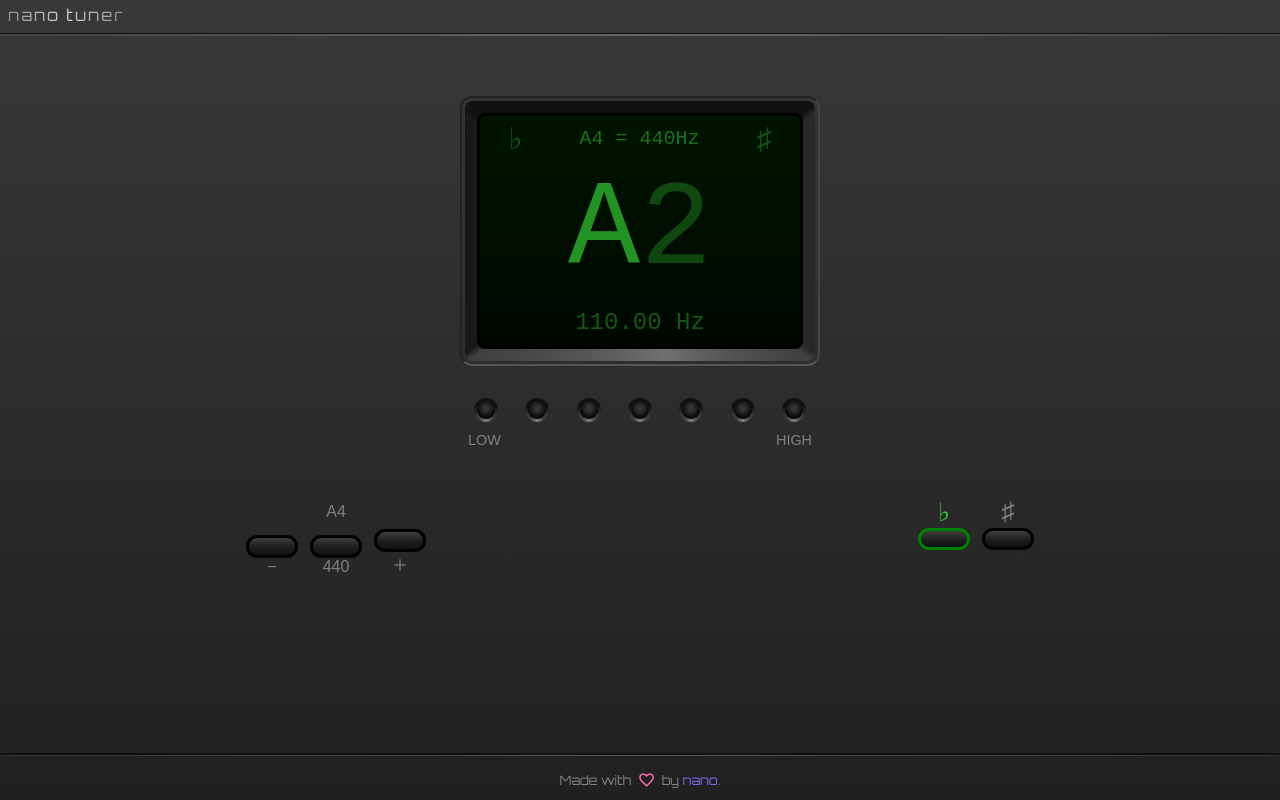
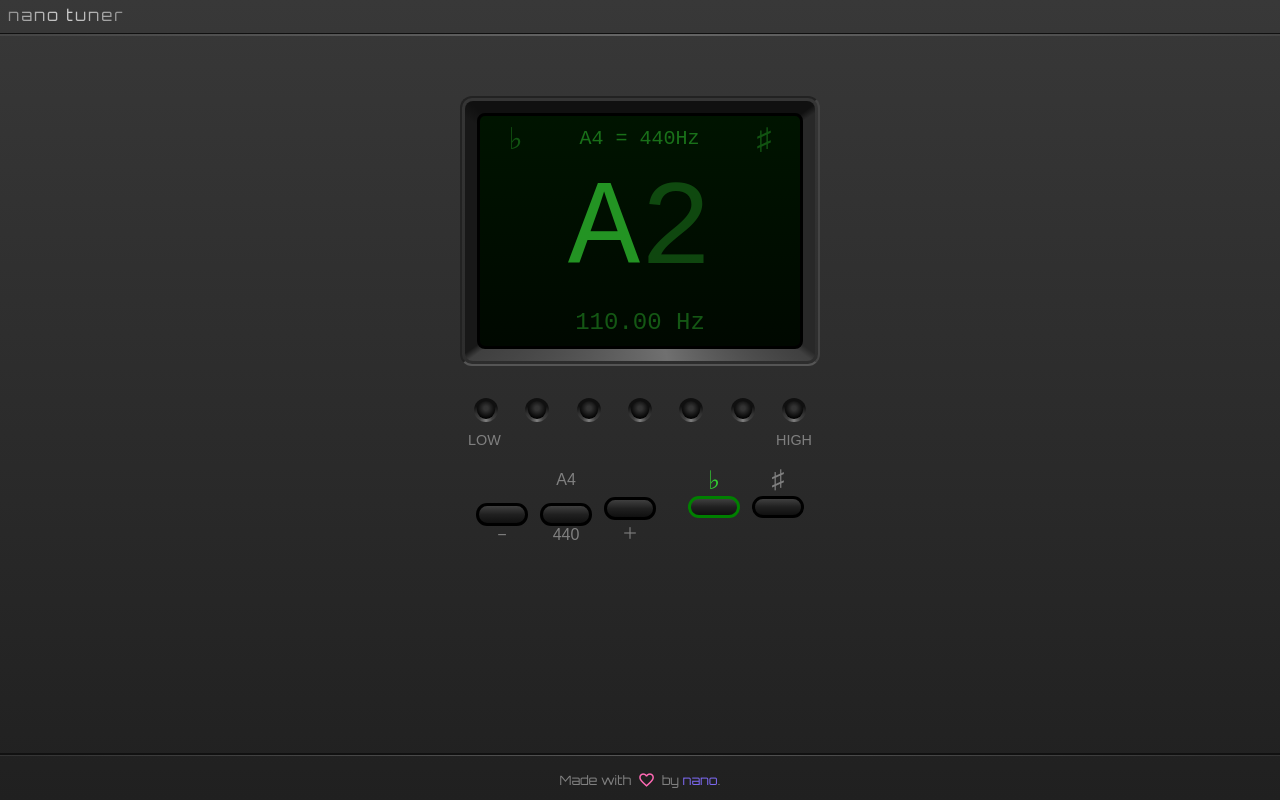
Before and after one commit to mec-nyan/nano-tuner, a React (Vite) app: page / in a window 1280 px wide. Built offline with nearby package versions, Linux system fonts and the light colour scheme; no server answers.

Commit message:
Organise Tuner layout.

```diff
--- a/src/components/AccuracyBar.css
+++ b/src/components/AccuracyBar.css
@@ -6,7 +6,7 @@
   align-items: center;
   justify-content: space-around;
   padding-top: 2rem;
-  padding-bottom: 2rem;
+  padding-bottom: 1rem;
   /* border: 1px solid red; */
 }
 
--- a/src/components/Tuner.css
+++ b/src/components/Tuner.css
@@ -1,9 +1,3 @@
-* {
-  margin: 0;
-  padding: 0;
-  box-sizing: border-box;
-}
-
 .tuner {
   width: 100%;
   height: 100%;
@@ -20,18 +14,30 @@
   align-items: center;
   box-sizing: border-box;
   /* Padding top should be equal to the distance to the sides. */
-  padding: 12.5vw 0 1rem;
+  padding-top: 12.5vw;
   /* border: 1px solid yellow; */
+}
+
+.center {
+  display: flex;
+  flex-direction: row;
+  justify-content: center;
+  /* border: 1px solid silver; */
 }
 
 .controls {
   display: flex;
   justify-content: space-around;
+  width: 75vw;
   /* border: 1px solid green; */
 }
 
 @media (min-width: 480px) {
   .top {
-    padding: 60px 0 1rem;
+    padding-top: 60px;
+  }
+
+  .controls {
+    width: 360px;
   }
 }
--- a/src/components/Tuner.tsx
+++ b/src/components/Tuner.tsx
@@ -29,6 +29,7 @@ export function Tuner() {
         <Display noteInfo={noteInfo} base={basePitch} />
         <AccuracyBar cents={noteInfo ? noteInfo.cents : null} />
       </div>
+
       {/*
       NOTE: A few components will be added here:
       - One to set the base (A4) frequency,
@@ -39,9 +40,19 @@ export function Tuner() {
 
       The following may be extracted to a "Controls" component.
       */}
-      <div className='controls'>
-        <BasePitchSelector basePitch={basePitch} setBasePitch={setBasePitch} />
-        <FlatSharpSelector acc={acc} setAcc={setAcc} />
+
+      <div className='center'>
+        <div className='controls'>
+          <BasePitchSelector
+            basePitch={basePitch}
+            setBasePitch={setBasePitch}
+          />
+          <FlatSharpSelector acc={acc} setAcc={setAcc} />
+        </div>
+      </div>
+
+      <div className='bottom'>
+        {/* This will hold the Instrument (optional) component. */}
       </div>
     </div>
   )
```
